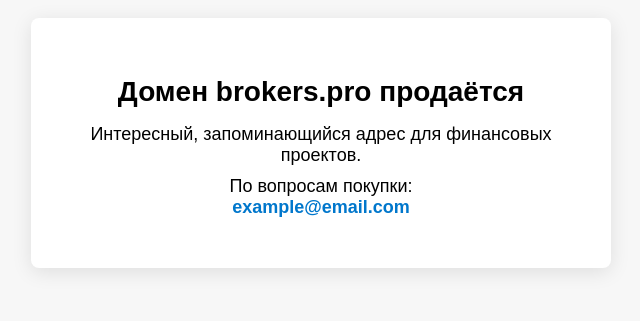
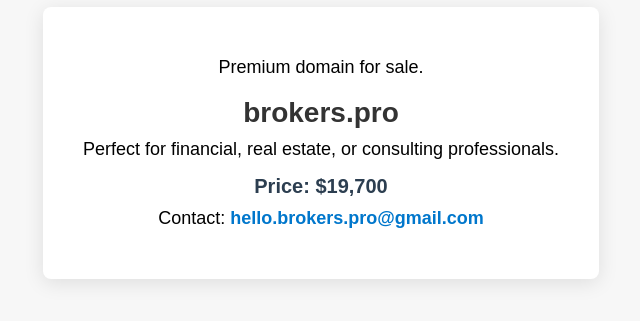
Before and after one commit to tiro525/brokers-pro, a plain HTML site: page index.html in a window 1280 px wide. Shown: the part 257-578 px from the top of the page, without its empty margins (319-959 px from the left). Drawn offline with Linux system fonts and the light colour scheme.

Commit message:
Update index.html

```diff
--- a/index.html
+++ b/index.html
@@ -1,9 +1,8 @@
-
 <!DOCTYPE html>
-<html lang="ru">
+<html lang="en">
 <head>
-  <meta charset="UTF-8">
-  <title>Домен brokers.pro продаётся</title>
+  <meta charset="UTF-8" />
+  <title>brokers.pro - Premium Domain for Sale</title>
   <meta name="viewport" content="width=device-width, initial-scale=1">
   <style>
     body {
@@ -21,15 +20,26 @@
       border-radius: 8px;
       box-shadow: 0 4px 20px rgba(0,0,0,0.1);
       text-align: center;
-      max-width: 500px;
+      max-width: 600px;
     }
     h1 {
       font-size: 28px;
-      margin-bottom: 16px;
+      margin-bottom: 10px;
+      color: #333;
     }
     p {
       font-size: 18px;
       margin: 10px 0;
+    }
+    .price {
+      font-size: 20px;
+      font-weight: bold;
+      color: #2c3e50;
+      margin-top: 15px;
+    }
+    .contact {
+      font-size: 18px;
+      margin-top: 10px;
     }
     a {
       color: #0077cc;
@@ -40,9 +50,11 @@
 </head>
 <body>
   <div class="container">
-    <h1>Домен brokers.pro продаётся</h1>
-    <p>Интересный, запоминающийся адрес для финансовых проектов.</p>
-    <p>По вопросам покупки:<br><a href="mailto:example@email.com">example@email.com</a></p>
+    <p>Premium domain for sale.</p>
+    <h1>brokers.pro</h1>
+    <p>Perfect for financial, real estate, or consulting professionals.</p>
+    <p class="price">Price: $19,700</p>
+    <p class="contact">Contact: <a href="mailto:hello.brokers.pro@gmail.com">hello.brokers.pro@gmail.com</a></p>
   </div>
 </body>
 </html>
```
